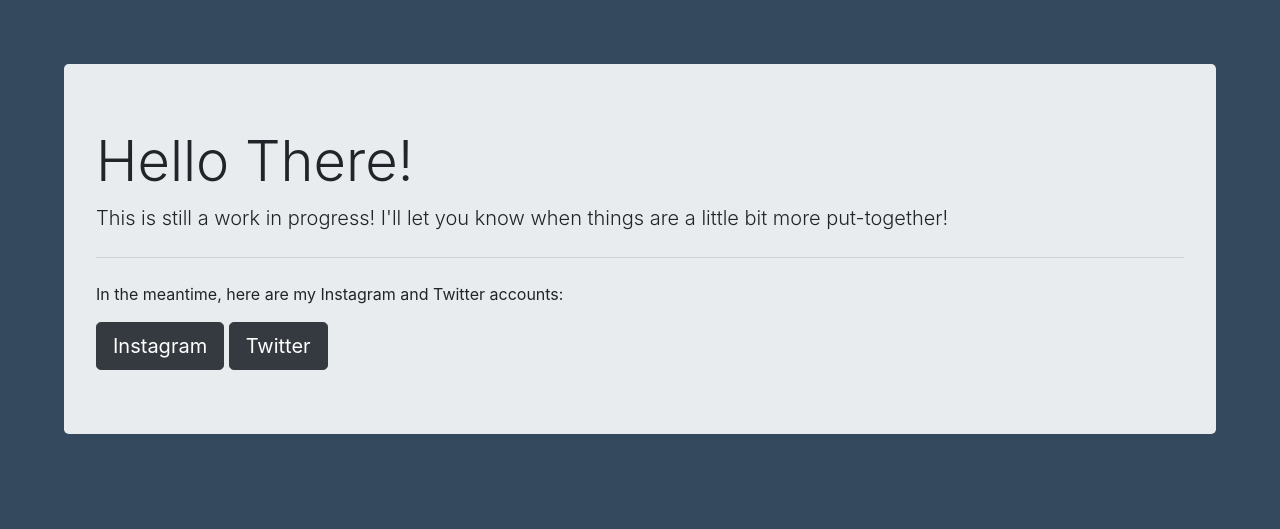
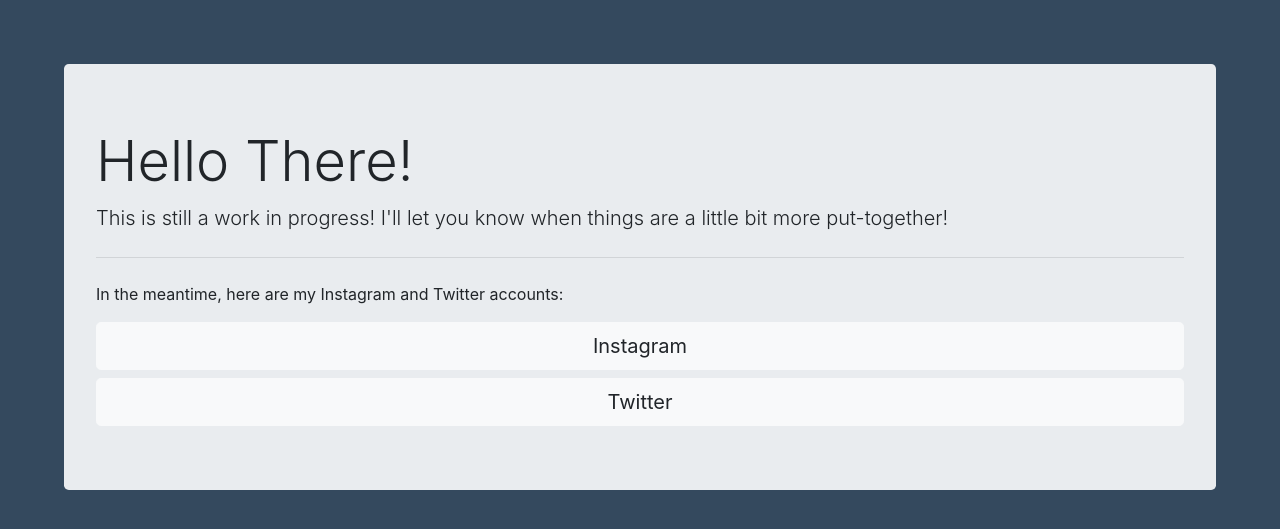
Before and after one commit to joeypalko/joeypalko.github.io, a Jekyll site: the page index.html, which Jekyll copies as it is, in a window 1280 px wide. Shown: the top 529 px of the page. Built offline with Jekyll 4.4.1, drawn with Linux system fonts in a browser that asks for light colours; nearby versions of some CDN libraries.

Commit message:
Update index.html

```diff
--- a/index.html
+++ b/index.html
@@ -23,8 +23,8 @@
       <p class="lead">This is still a work in progress! I'll let you know when things are a little bit more put-together!</p>
       <hr class="my-4">
       <p>In the meantime, here are my Instagram and Twitter accounts:</p>
-      <a class="btn btn-dark btn-lg" href="https://Instagram.com/joeypalko" role="button">Instagram</a>
-      <a class="btn btn-dark btn-lg" href="https://Twitter.com/joeypalko" role="button">Twitter</a>
+      <a class="btn btn-light btn-lg btn-block" href="https://Instagram.com/joeypalko" role="button">Instagram</a>
+      <a class="btn btn-light btn-lg btn-block" href="https://Twitter.com/joeypalko" role="button">Twitter</a>
     </div>
 
     <!-- Optional JavaScript -->
```
